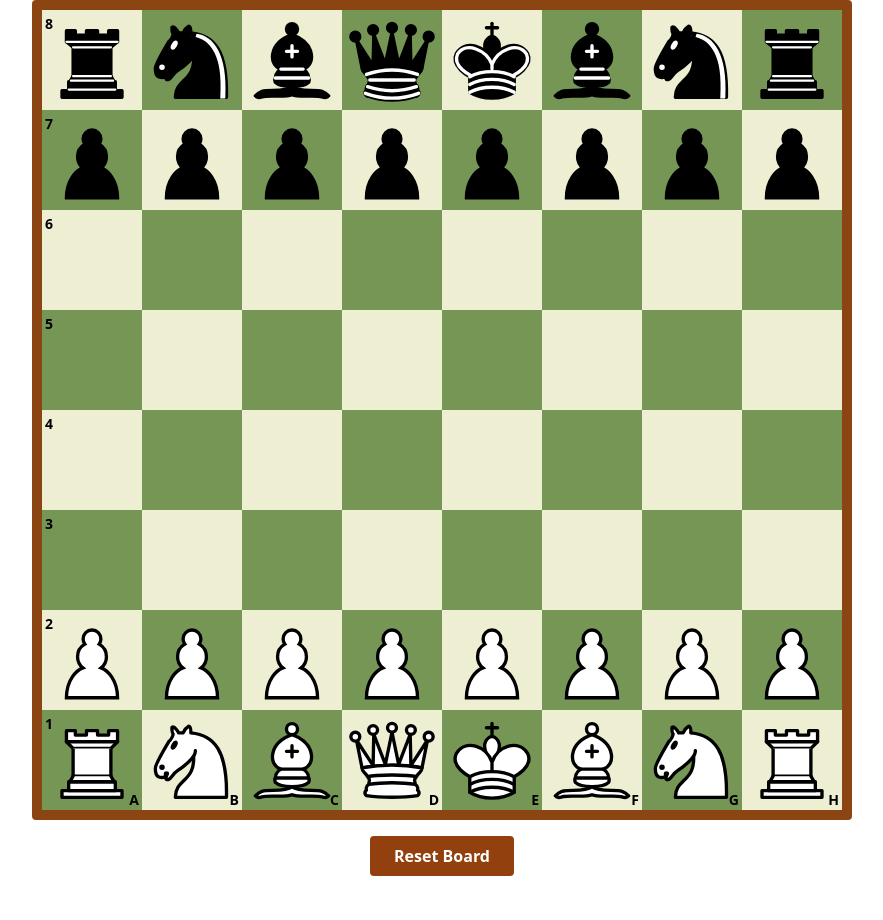
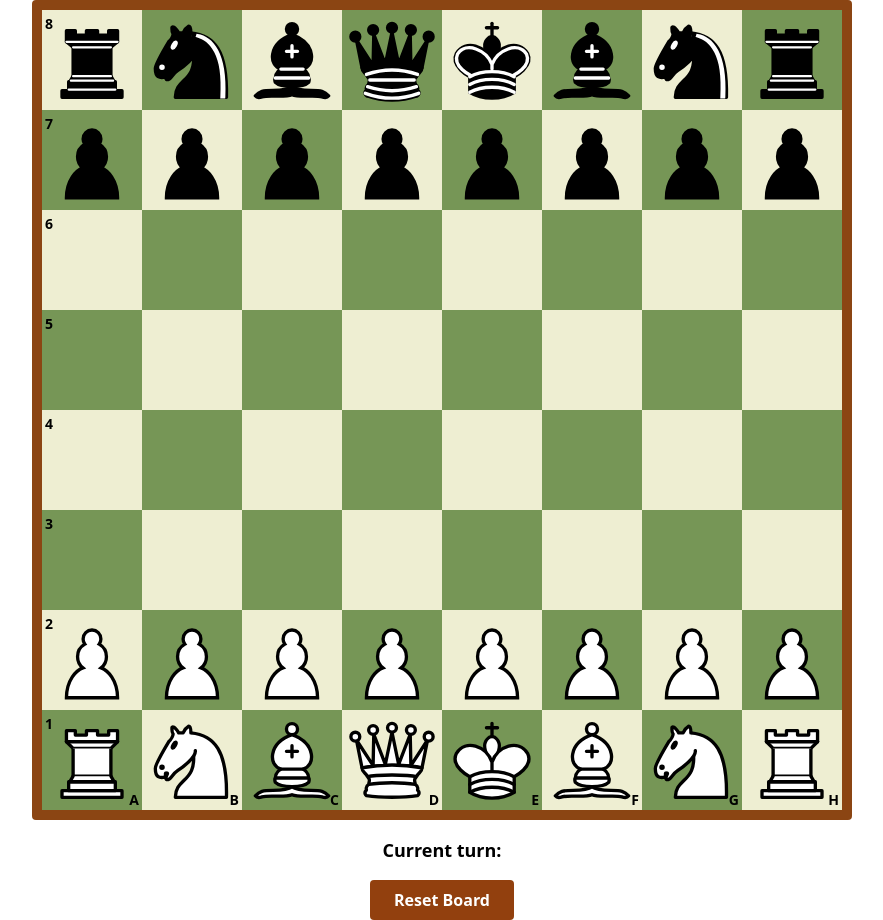
Before and after one commit to ChromaticRanger/Chess, a Vue app: page / in a window 1280 px wide. Shown: the whole page, without its empty margins (198-1081 px from the left). Before the commit the page ends 876 px from the top, so only its background shows below. Built offline with nearby package versions, Linux system fonts and the light colour scheme.

Commit message:
Add turn tracking and display current turn in the UI

```diff
--- a/src/App.vue
+++ b/src/App.vue
@@ -8,10 +8,14 @@ const resetBoard = () => {
 };
 </script>
 
-<template>
+<<template>
   <div class="flex flex-col items-center justify-center min-h-screen">
     <div class="border-brown border-10 rounded mb-4">
       <Board ref="boardComponent" />
+    </div>
+
+    <div class="mb-4 text-lg font-semibold">
+      Current turn: {{ $refs.boardComponent?.currentTurn }}
     </div>
 
     <button
--- a/src/components/Board.vue
+++ b/src/components/Board.vue
@@ -264,6 +264,9 @@ const initialPieces = [
   },
 ];
 
+// Add a turn tracker
+const currentTurn = ref("White"); // White always moves first in chess
+
 // Add a reset function
 const resetBoard = () => {
   // Reset the pieces to their initial positions
@@ -277,6 +280,7 @@ const resetBoard = () => {
   attackedSquares.value = [];
   whiteInCheck.value = false;
   blackInCheck.value = false;
+  currentTurn.value = "White"; // Reset to White's turn
 };
 
 // Initialize the pieces with a deep copy of initialPieces
@@ -303,6 +307,11 @@ const blackInCheck = ref(false);
  * @returns {void}
  */
 const handleMouseDown = (piece, event) => {
+  // Only allow pieces of the current turn's color to be moved
+  if (piece.color !== currentTurn.value) {
+    console.log(`It's ${currentTurn.value}'s turn to move`);
+    return; // Don't allow the piece to be dragged
+  }
   draggingPiece.value = piece;
   originalPosition.value = { row: piece.row, col: piece.col }; // Store the original position
   const pieceElement = event.target;
@@ -413,6 +422,10 @@ const handleMouseUp = async (event) => {
       }
       // Update the moving piece's position in the pieces array
       movePiece(movingPiece, newRow, newCol);
+
+      // Switch turns after a valid move
+      currentTurn.value = currentTurn.value === "White" ? "Black" : "White";
+      console.log(`It's now ${currentTurn.value}'s turn`);
     } else {
       returnPiece(movingPiece);
     }
@@ -1041,7 +1054,7 @@ const squares = computed(() => {
 });
 
 // Expose the resetBoard method to the parent component
-defineExpose({ resetBoard });
+defineExpose({ resetBoard, currentTurn });
 </script>
 
 <template>
@@ -1062,7 +1075,6 @@ defineExpose({ resetBoard });
         @mousedown="square.piece && handleMouseDown(square.piece, $event)"
       />
     </div>
-    <!-- Button has been moved to App.vue -->
   </div>
 </template>
 
```
